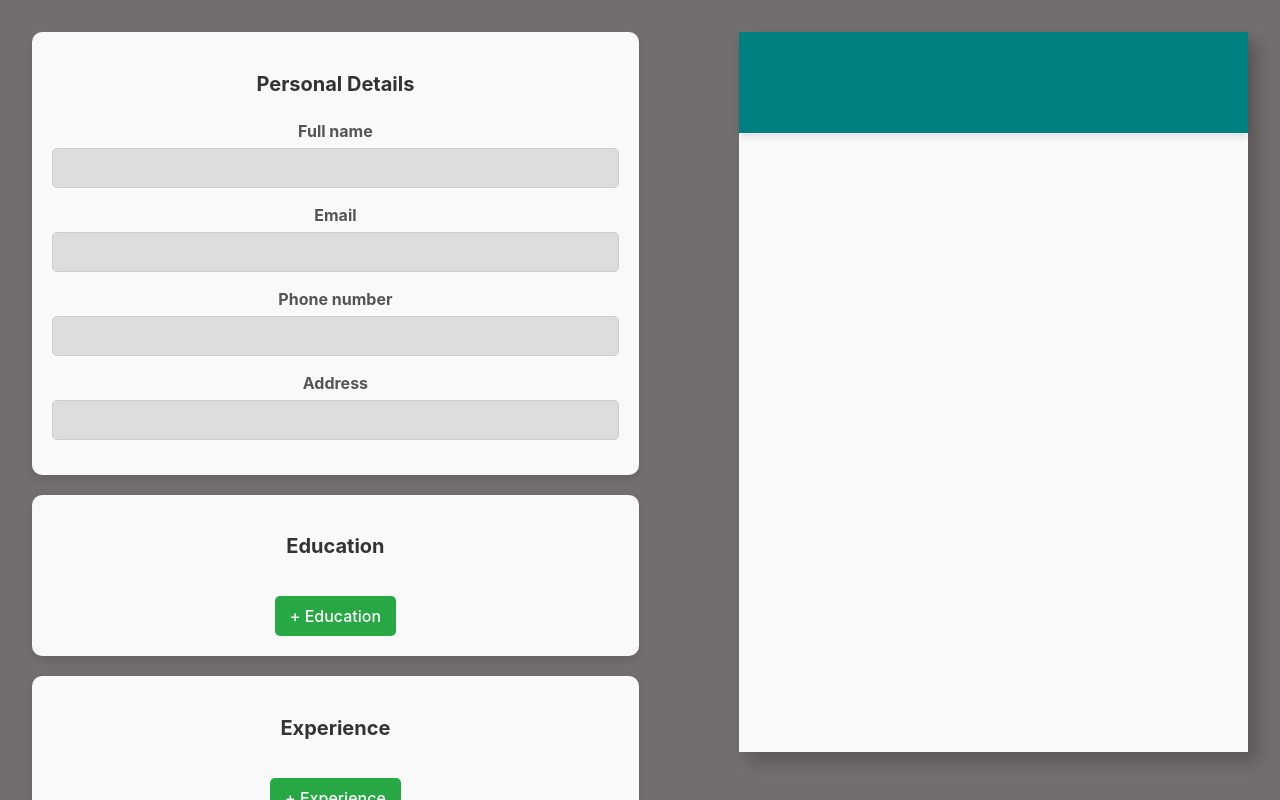
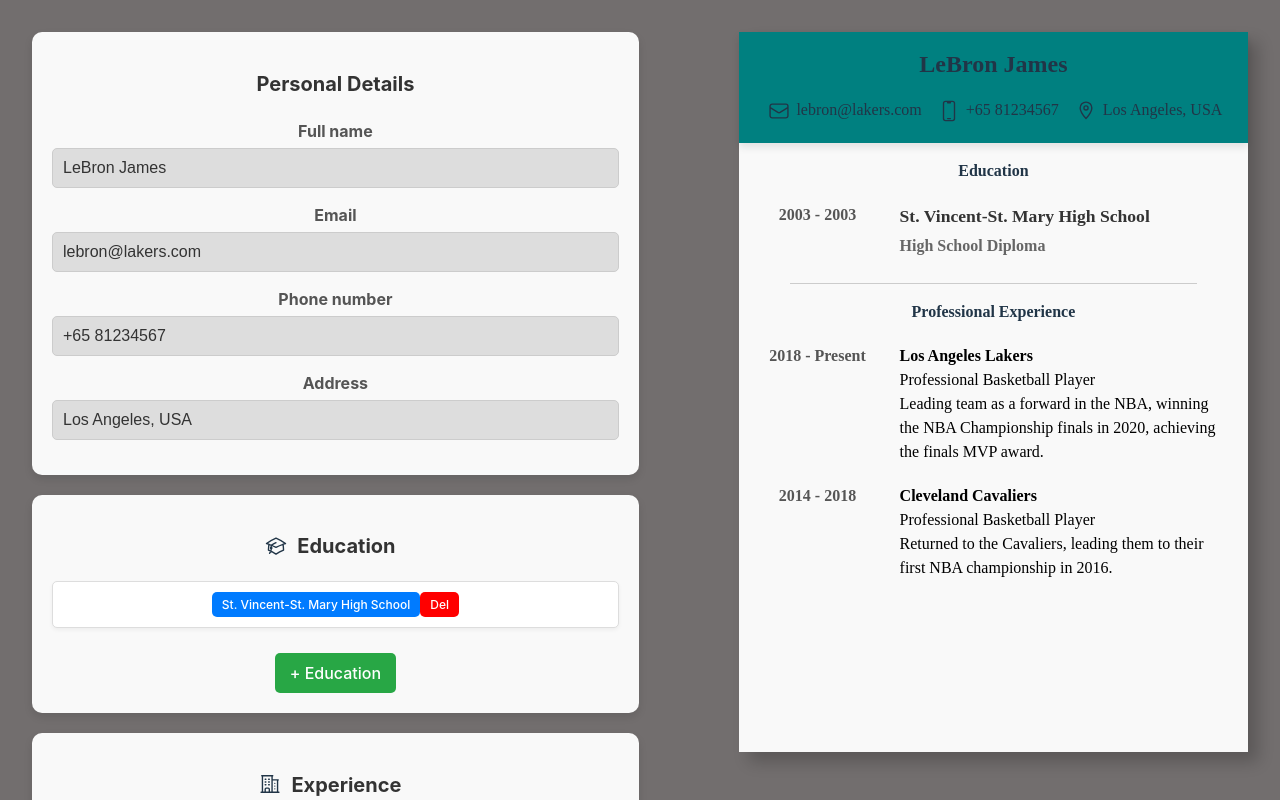
Before and after one commit to aaronyjr/cv-builder, a React app: page / in a window 1280 px wide. Shown: the top 800 px of the page. Built offline with nearby package versions, Linux system fonts and the light colour scheme; the HTML template or start-up script is replaced by a standard one.

Commit message:
Add icons and default state

```diff
--- a/src/components/EducationDetails.jsx
+++ b/src/components/EducationDetails.jsx
@@ -32,19 +32,43 @@
 
   return (
     <div className="education-details-container">
-      <h2>Education</h2>
+      <div style={{display:'flex', justifyContent:'center'}}>
+        <svg
+          xmlns="http://www.w3.org/2000/svg"
+          fill="none"
+          viewBox="0 0 24 24"
+          strokeWidth={1.5}
+          stroke="currentColor"
+          className="size-6"
+          height='22px'
+          style={{ transform: 'translate(-10px, 20px)' }} /* Correct placement of transform */
+        >
+          <path
+            strokeLinecap="round"
+            strokeLinejoin="round"
+            d="M4.26 10.147a60.438 60.438 0 0 0-.491 6.347A48.62 48.62 0 0 1 12 20.904a48.62 48.62 0 0 1 8.232-4.41 60.46 60.46 0 0 0-.491-6.347m-15.482 0a50.636 50.636 0 0 0-2.658-.813A59.906 59.906 0 0 1 12 3.493a59.903 59.903 0 0 1 10.399 5.84c-.896.248-1.783.52-2.658.814m-15.482 0A50.717 50.717 0 0 1 12 13.489a50.702 50.702 0 0 1 7.74-3.342M6.75 15a.75.75 0 1 0 0-1.5.75.75 0 0 0 0 1.5Zm0 0v-3.675A55.378 55.378 0 0 1 12 8.443m-7.007 11.55A5.981 5.981 0 0 0 6.75 15.75v-1.5"
+          />
+        </svg>
+        <h2>Education</h2>
+      </div>
 
       {educationList.length >= 1 &&
         educationList.map((edu) => (
           <div key={edu.id} className="education-list-item">
             <button onClick={() => handleEditClick(edu)}>{edu.school}</button>
-            <button onClick={() => deleteEducation(edu.id)} style={{ backgroundColor: "red" }}>
+            <button
+              onClick={() => deleteEducation(edu.id)}
+              style={{ backgroundColor: "red" }}
+            >
               Del
             </button>
           </div>
         ))}
 
-      <button className="add-education-button" onClick={() => setShowAddEducationForm(true)}>
+      <button
+        className="add-education-button"
+        onClick={() => setShowAddEducationForm(true)}
+      >
         + Education
       </button>
 
@@ -59,7 +83,11 @@
   );
 }
 
-function AddNewEducationForm({ handleAddEducation, setShowAddForm, educationToEdit }) {
+function AddNewEducationForm({
+  handleAddEducation,
+  setShowAddForm,
+  educationToEdit,
+}) {
   const [currentEducationFormData, setCurrentEducationFormData] = useState({
     id: educationToEdit ? educationToEdit.id : crypto.randomUUID(),
     school: educationToEdit ? educationToEdit.school : "",
--- a/src/components/WorkExperienceDetails.jsx
+++ b/src/components/WorkExperienceDetails.jsx
@@ -7,7 +7,8 @@
   setWorkExperienceList,
 }) {
   const [showWorkExperienceForm, setShowWorkExperienceForm] = useState(false);
-  const [workExperienceToBeEdited, setWorkExperienceToBeEdited] = useState(null);
+  const [workExperienceToBeEdited, setWorkExperienceToBeEdited] =
+    useState(null);
 
   const handleAddWorkExperience = (currentWorkExperienceFormData) => {
     if (workExperienceToBeEdited) {
@@ -41,7 +42,27 @@
 
   return (
     <div className="work-experience-container">
-      <h2>Experience</h2>
+      <div style={{display:'flex', justifyContent:'center'}}>
+        <svg
+          xmlns="http://www.w3.org/2000/svg"
+          fill="none"
+          viewBox="0 0 24 24"
+          strokeWidth={1.5}
+          stroke="currentColor"
+          className="size-6"
+          height='22px'
+          style={{ transform: 'translate(-10px, 20px)' }} /* Correct placement of transform */
+
+        >
+          <path
+            strokeLinecap="round"
+            strokeLinejoin="round"
+            d="M2.25 21h19.5m-18-18v18m10.5-18v18m6-13.5V21M6.75 6.75h.75m-.75 3h.75m-.75 3h.75m3-6h.75m-.75 3h.75m-.75 3h.75M6.75 21v-3.375c0-.621.504-1.125 1.125-1.125h2.25c.621 0 1.125.504 1.125 1.125V21M3 3h12m-.75 4.5H21m-3.75 3.75h.008v.008h-.008v-.008Zm0 3h.008v.008h-.008v-.008Zm0 3h.008v.008h-.008v-.008Z"
+          />
+        </svg>
+
+        <h2>Experience</h2>
+      </div>
 
       {workExperienceList.length > 0 &&
         workExperienceList.map((workExperience, index) => (
--- a/src/containers/CvScreen.jsx
+++ b/src/containers/CvScreen.jsx
@@ -6,9 +6,40 @@
 import "../styles/CvScreenStyle.css";
 
 export function CvScreen() {
-  const [personalDetails, setPersonalDetails] = useState("");
-  const [workExperienceList, setWorkExperienceList] = useState([]);
-  const [educationList, setEducationList] = useState([]);
+  const [personalDetails, setPersonalDetails] = useState({
+    fullName: "LeBron James",
+    userEmail: "lebron@lakers.com",
+    userPhoneNumber: "+65 81234567",
+    userAddress: "Los Angeles, USA",
+  });
+
+  const [educationList, setEducationList] = useState([
+    {
+      school: "St. Vincent-St. Mary High School",
+      degree: "High School Diploma",
+      startDate: "2003",
+      endDate: "2003",
+    },
+  ]);
+
+  const [workExperienceList, setWorkExperienceList] = useState([
+    {
+      companyName: "Los Angeles Lakers",
+      positionTitle: "Professional Basketball Player",
+      startDate: "2018",
+      endDate: "Present",
+      description:
+        "Leading team as a forward in the NBA, winning the NBA Championship finals in 2020, achieving the finals MVP award.",
+    },
+    {
+      companyName: "Cleveland Cavaliers",
+      positionTitle: "Professional Basketball Player",
+      startDate: "2014",
+      endDate: "2018",
+      description:
+        "Returned to the Cavaliers, leading them to their first NBA championship in 2016.",
+    },
+  ]);
 
   const newList = workExperienceList.filter(
     (experience) => experience.companyName !== "Some Company"
@@ -31,7 +62,7 @@
           setWorkExperienceList={setWorkExperienceList}
         />
       </div>
-      <div className="right" style={{ width: "100%", height:'5000px' }}>
+      <div className="right" style={{ width: "100%", height: "5000px" }}>
         <CvTemplateContainer
           personalDetails={personalDetails}
           workExperienceList={workExperienceList}
--- a/src/containers/CvTemplateContainer.jsx
+++ b/src/containers/CvTemplateContainer.jsx
@@ -23,9 +23,80 @@
           {personalDetails.fullName}
         </h4>
         <ul>
-          <li>{personalDetails.userEmail}</li>
-          <li>{personalDetails.userPhoneNumber}</li>
-          <li>{personalDetails.userAddress}</li>
+          <div style={{ display: "flex", justifyContent: "center" }}>
+            <svg
+              xmlns="http://www.w3.org/2000/svg"
+              fill="none"
+              viewBox="0 0 24 24"
+              strokeWidth={1.5}
+              stroke="currentColor"
+              className="size-6"
+              height="22px"
+              style={{
+                transform: "translate(4px, 2px)",
+              }}
+            >
+              <path
+                strokeLinecap="round"
+                strokeLinejoin="round"
+                d="M21.75 6.75v10.5a2.25 2.25 0 0 1-2.25 2.25h-15a2.25 2.25 0 0 1-2.25-2.25V6.75m19.5 0A2.25 2.25 0 0 0 19.5 4.5h-15a2.25 2.25 0 0 0-2.25 2.25m19.5 0v.243a2.25 2.25 0 0 1-1.07 1.916l-7.5 4.615a2.25 2.25 0 0 1-2.36 0L3.32 8.91a2.25 2.25 0 0 1-1.07-1.916V6.75"
+              />
+            </svg>
+            <li style={{ marginLeft: "10px" }}>{personalDetails.userEmail}</li>{" "}
+          </div>
+
+          <div style={{ display: "flex", justifyContent: "center" }}>
+            <svg
+              xmlns="http://www.w3.org/2000/svg"
+              fill="none"
+              viewBox="0 0 24 24"
+              strokeWidth={1.5}
+              stroke="currentColor"
+              className="size-6"
+              height="22px"
+              style={{
+                transform: "translate(4px, 2px)",
+              }}
+            >
+              <path
+                strokeLinecap="round"
+                strokeLinejoin="round"
+                d="M10.5 1.5H8.25A2.25 2.25 0 0 0 6 3.75v16.5a2.25 2.25 0 0 0 2.25 2.25h7.5A2.25 2.25 0 0 0 18 20.25V3.75a2.25 2.25 0 0 0-2.25-2.25H13.5m-3 0V3h3V1.5m-3 0h3m-3 18.75h3"
+              />
+            </svg>
+            <li style={{ marginLeft: "10px" }}>
+              {personalDetails.userPhoneNumber}
+            </li>
+          </div>
+
+          <div style={{ display: "flex", justifyContent: "center" }}>
+            <svg
+              xmlns="http://www.w3.org/2000/svg"
+              fill="none"
+              viewBox="0 0 24 24"
+              strokeWidth={1.5}
+              stroke="currentColor"
+              className="size-6"
+              height="22px"
+              style={{
+                transform: "translate(4px, 2px)",
+              }}
+            >
+              <path
+                strokeLinecap="round"
+                strokeLinejoin="round"
+                d="M12 2.25c-3.52 0-6.375 2.855-6.375 6.375 0 4.523 6.375 11.625 6.375 11.625S18.375 13.148 18.375 8.625C18.375 5.105 15.52 2.25 12 2.25z"
+              />
+              <path
+                strokeLinecap="round"
+                strokeLinejoin="round"
+                d="M12 10.875a2.25 2.25 0 1 0 0-4.5 2.25 2.25 0 0 0 0 4.5z"
+              />
+            </svg>
+            <li style={{ marginLeft: "10px" }}>
+              {personalDetails.userAddress}
+            </li>
+          </div>
         </ul>
       </div>
       <div className="educationSection">
@@ -41,7 +112,12 @@
       {educationList.length > 0 && workExperienceList.length > 0 && (
         <div
           className="divider"
-          style={{ borderBottom: "1px solid #ccc", width:'80%', marginLeft:'auto', marginRight:'auto' }}
+          style={{
+            borderBottom: "1px solid #ccc",
+            width: "80%",
+            marginLeft: "auto",
+            marginRight: "auto",
+          }}
         ></div>
       )}
       <div className="workExperienceSection">
--- a/src/styles/ResumeContent.css
+++ b/src/styles/ResumeContent.css
@@ -84,7 +84,7 @@
 .educationSection p,
 .workExperienceSection p {
   font-family: "Times New Roman", Times, serif;
-  font-size: 20px;
+  font-size: 16px;
   font-weight: bold;
 }
 
```
Also changed, not shown: src/styles/Form.css (line endings or trailing spaces).
